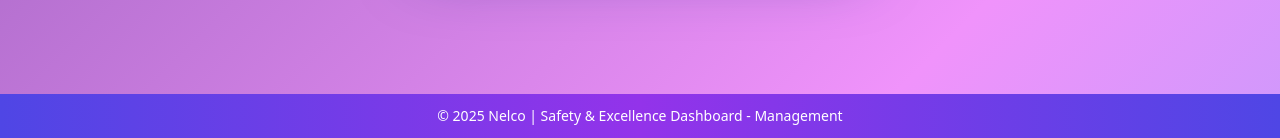
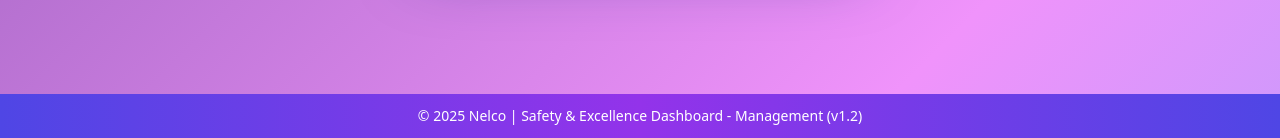
Before and after one commit to pankajfx/TTUDashboard, a Flask app: page /login in a window 1280 px wide. Shown: the part 662-800 px from the top of the page. Run offline with Flask 3, Linux system fonts and the light colour scheme.

Commit message:
v1.2 update on UI

```diff
--- a/templates/index.html
+++ b/templates/index.html
@@ -1794,7 +1794,7 @@
     <footer class="fixed bottom-0 left-0 right-0 bg-gradient-to-r from-indigo-600 via-purple-600 to-indigo-600 text-white py-3 shadow-lg z-40">
         <div class="container mx-auto px-4 text-center">
             <p class="text-sm font-medium">
-                © 2025 Nelco | Safety & Excellence Dashboard - Management
+                © 2025 Nelco | Safety & Excellence Dashboard - Management (v1.2)
             </p>
         </div>
     </footer>
--- a/templates/login.html
+++ b/templates/login.html
@@ -129,7 +129,7 @@
         class="fixed bottom-0 left-0 right-0 bg-gradient-to-r from-indigo-600 via-purple-600 to-indigo-600 text-white py-3 shadow-lg z-40">
         <div class="container mx-auto px-4 text-center">
             <p class="text-sm font-medium">
-                © 2025 Nelco | Safety & Excellence Dashboard - Management
+                © 2025 Nelco | Safety & Excellence Dashboard - Management (v1.2)
             </p>
         </div>
     </footer>
--- a/templates/settings.html
+++ b/templates/settings.html
@@ -1885,7 +1885,7 @@
     <footer class="fixed bottom-0 left-0 right-0 bg-gradient-to-r from-indigo-600 via-purple-600 to-indigo-600 text-white py-3 shadow-lg z-40">
         <div class="container mx-auto px-4 text-center">
             <p class="text-sm font-medium">
-                © 2025 Nelco | Safety & Excellence Dashboard - Management
+                © 2025 Nelco | Safety & Excellence Dashboard - Management (v1.2)
             </p>
         </div>
     </footer>
```
